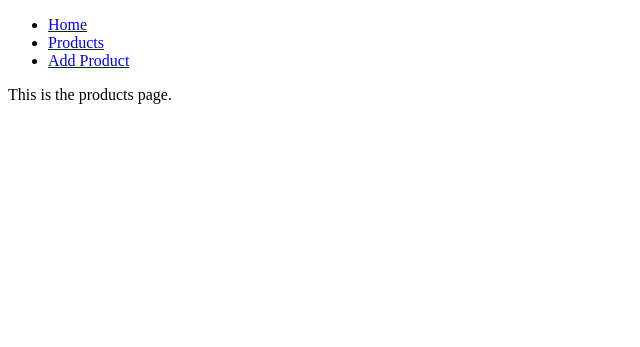
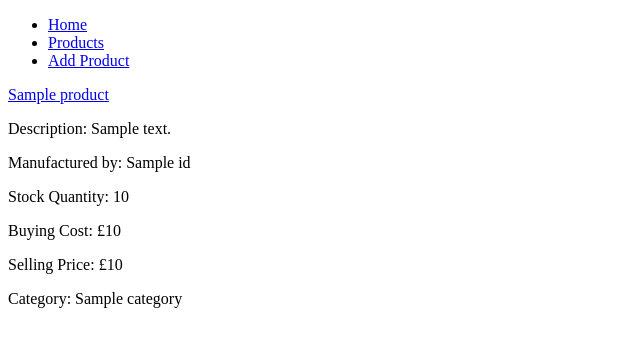
Before and after one commit to kirsty-m/shop_python_project, a Flask app: page /products in a window 1280 px wide. Shown: the top 347 px of the page, without its empty margins (0-640 px from the left). Run offline with Flask 3, Linux system fonts and the light colour scheme; a database or web service that is not in the repository returns one stand-in record (values such as "Sample title"); some libraries are stand-ins or nearby versions.

Commit message:
individual product pages linked

```diff
--- a/controllers/products_controller.py
+++ b/controllers/products_controller.py
@@ -28,3 +28,8 @@ def create_product():
     product = Product(name, description, stock_quantity, buying_cost, selling_price, category, manufacturer)
     product_repository.save(product)
     return redirect('/products')
+
+@products_blueprint.route("/products/<id>", methods = ['GET'])
+def show_product(id):
+    product = product_repository.select(id)
+    return render_template('/products/product.html', product = product)
--- a/templates/base.html
+++ b/templates/base.html
@@ -4,6 +4,7 @@
     <meta charset="UTF-8">
     <meta name="viewport" content="width=device-width, initial-scale=1.0">
     <meta http-equiv="X-UA-Compatible" content="ie=edge">
+    <link rel="stylesheet" href="https://stackpath.bootstrapcdn.com/font-awesome/4.7.0/css/font-awesome.min.css" crossorigin="anonymous">
 
     <title>Paranormal Pantry</title>
 
--- a/templates/products/index.html
+++ b/templates/products/index.html
@@ -2,6 +2,17 @@
 
 {% block content %}
 
-This is the products page.
+{% for product in all_products %}
+    <div class="product">
+        <a href="/products/{{product.id}}">{{product.name}}</a>
+        <p>Description: {{product.description}}</p>
+        <p>Manufactured by: {{product.manufacturer.name}}</p>
+        <p>Stock Quantity: {{product.stock_quantity}}</p>
+        <p>Buying Cost: £{{product.buying_cost}}</p>
+        <p>Selling Price: £{{product.selling_price}}</p>
+        <p>Category: {{product.category}}</p>
+        </div>
+    </div>
+{% endfor %}
 
 {% endblock %}
```
Also changed, not shown: templates/products/product.html (added, +7 -0 lines).
